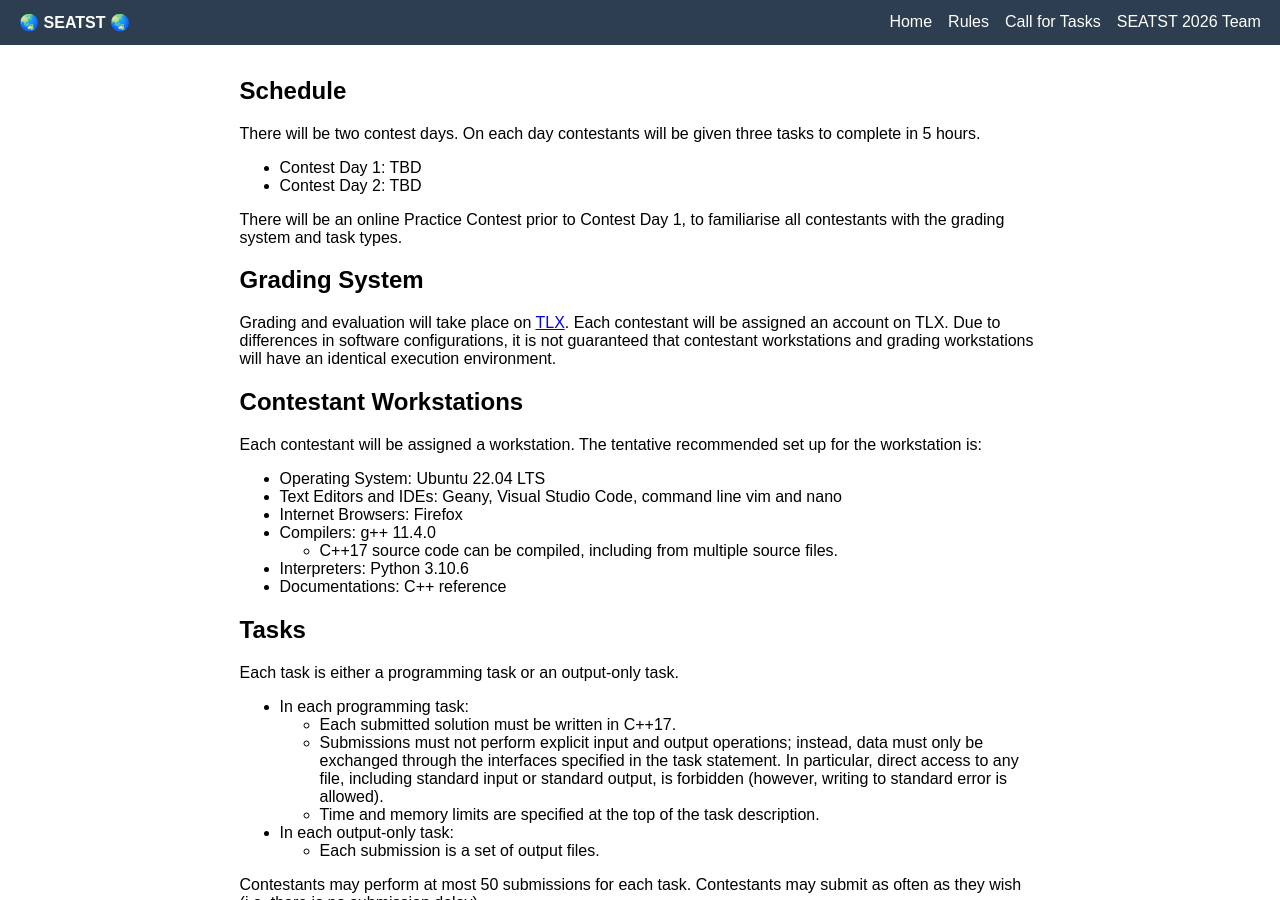
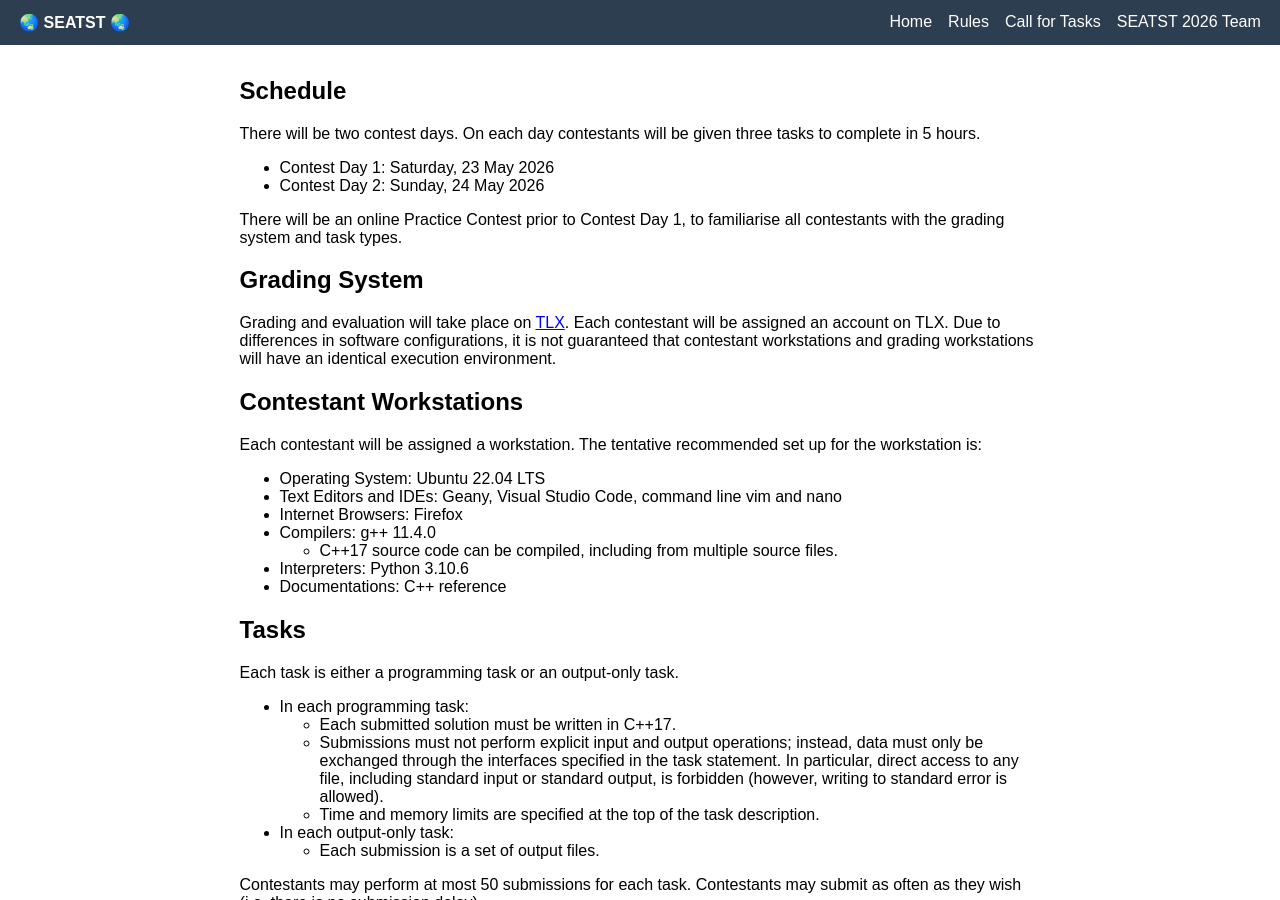
Before and after one commit to seatst/seatst.github.io, a Jekyll site: the page built from rules.md, in a window 1280 px wide and 900 px high. Built offline with Jekyll 4.4.1, drawn with Linux system fonts in a browser that asks for light colours.

Commit message:
Add contest dates

```diff
--- a/rules.md
+++ b/rules.md
@@ -8,8 +8,8 @@ permalink: /rules/
 
 There will be two contest days. On each day contestants will be given three tasks to complete in 5 hours.
 
-- Contest Day 1: TBD
-- Contest Day 2: TBD
+- Contest Day 1: Saturday, 23 May 2026
+- Contest Day 2: Sunday, 24 May 2026
 
 There will be an online Practice Contest prior to Contest Day 1, to familiarise all contestants with the grading system and task types.
 
```
